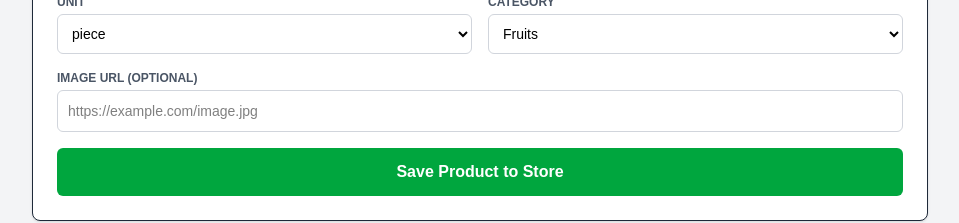
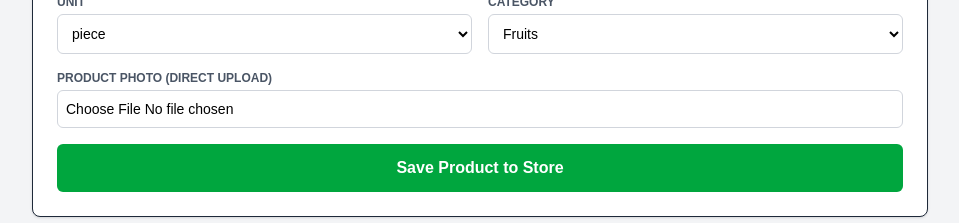
Before and after one commit to rabiubello88-max/maitama-market, a Next.js app: page /admin in a window 1280 px wide. Shown: the part 319-542 px from the top of the page, without its empty margins (160-1119 px from the left). Built offline with nearby package versions, Linux system fonts and the light colour scheme; no server answers; the database is empty.

Commit message:
Add direct image file upload to admin dashboard

```diff
--- a/src/app/admin/page.tsx
+++ b/src/app/admin/page.tsx
@@ -28,7 +28,7 @@ export default function AdminPage() {
   const [price, setPrice] = useState("");
   const [unit, setUnit] = useState("piece");
   const [category, setCategory] = useState("Fruits");
-  const [imageUrl, setImageUrl] = useState("");
+  const [imageFile, setImageFile] = useState<File | null>(null);
 
   // Fetch products from Supabase
   const fetchProducts = async () => {
@@ -56,12 +56,37 @@ export default function AdminPage() {
     setSaving(true);
     setMessage("");
 
+    let uploadedImageUrl = "https://via.placeholder.com/150";
+
+    // Direct Image File Upload to Supabase Storage
+    if (imageFile) {
+      const fileExt = imageFile.name.split(".").pop();
+      const fileName = `${Date.now()}-${Math.random()}.${fileExt}`;
+      const filePath = `products/${fileName}`;
+
+      const { error: uploadError } = await supabase.storage
+        .from("product-images")
+        .upload(filePath, imageFile);
+
+      if (uploadError) {
+        setMessage(`❌ Image upload failed: ${uploadError.message}`);
+        setSaving(false);
+        return;
+      }
+
+      const { data: publicUrlData } = supabase.storage
+        .from("product-images")
+        .getPublicUrl(filePath);
+
+      uploadedImageUrl = publicUrlData.publicUrl;
+    }
+
     const newProduct = {
       name,
       price: parseFloat(price),
       unit,
       category,
-      image_url: imageUrl || "https://via.placeholder.com/150",
+      image_url: uploadedImageUrl,
     };
 
     const { error } = await supabase.from("products").insert([newProduct]);
@@ -73,7 +98,7 @@ export default function AdminPage() {
       // Reset Form
       setName("");
       setPrice("");
-      setImageUrl("");
+      setImageFile(null);
       fetchProducts();
     }
     setSaving(false);
@@ -177,13 +202,12 @@ export default function AdminPage() {
             </div>
 
             <div className="md:col-span-2">
-              <label className="block text-xs font-semibold uppercase text-gray-600 mb-1">Image URL (Optional)</label>
+              <label className="block text-xs font-semibold uppercase text-gray-600 mb-1">Product Photo (Direct Upload)</label>
               <input
-                type="url"
-                value={imageUrl}
-                onChange={(e) => setImageUrl(e.target.value)}
-                placeholder="https://example.com/image.jpg"
-                className="w-full p-2.5 border rounded-md text-sm text-black border-gray-300 focus:outline-none focus:ring-2 focus:ring-green-500"
+                type="file"
+                accept="image/*"
+                onChange={(e) => setImageFile(e.target.files?.[0] || null)}
+                className="w-full p-2 border rounded-md text-sm text-black border-gray-300 focus:outline-none focus:ring-2 focus:ring-green-500 bg-white"
               />
             </div>
 
@@ -193,7 +217,7 @@ export default function AdminPage() {
                 disabled={saving}
                 className="w-full bg-green-600 hover:bg-green-700 text-white font-bold py-3 px-4 rounded-md transition duration-200 disabled:opacity-50"
               >
-                {saving ? "Saving Product..." : "Save Product to Store"}
+                {saving ? "Uploading & Saving..." : "Save Product to Store"}
               </button>
             </div>
           </form>
@@ -212,6 +236,7 @@ export default function AdminPage() {
               <table className="w-full text-left text-sm">
                 <thead className="bg-gray-50 text-gray-600 uppercase text-xs">
                   <tr>
+                    <th className="p-3">Image</th>
                     <th className="p-3">Product</th>
                     <th className="p-3">Category</th>
                     <th className="p-3">Price</th>
@@ -222,6 +247,13 @@ export default function AdminPage() {
                 <tbody className="divide-y">
                   {products.map((item) => (
                     <tr key={item.id} className="hover:bg-gray-50">
+                      <td className="p-3">
+                        <img
+                          src={item.image_url || "https://via.placeholder.com/150"}
+                          alt={item.name}
+                          className="w-10 h-10 object-cover rounded"
+                        />
+                      </td>
                       <td className="p-3 font-medium text-gray-900">{item.name}</td>
                       <td className="p-3 text-gray-600">{item.category || "N/A"}</td>
                       <td className="p-3 font-semibold text-green-700">₦{item.price?.toLocaleString()}</td>
```
